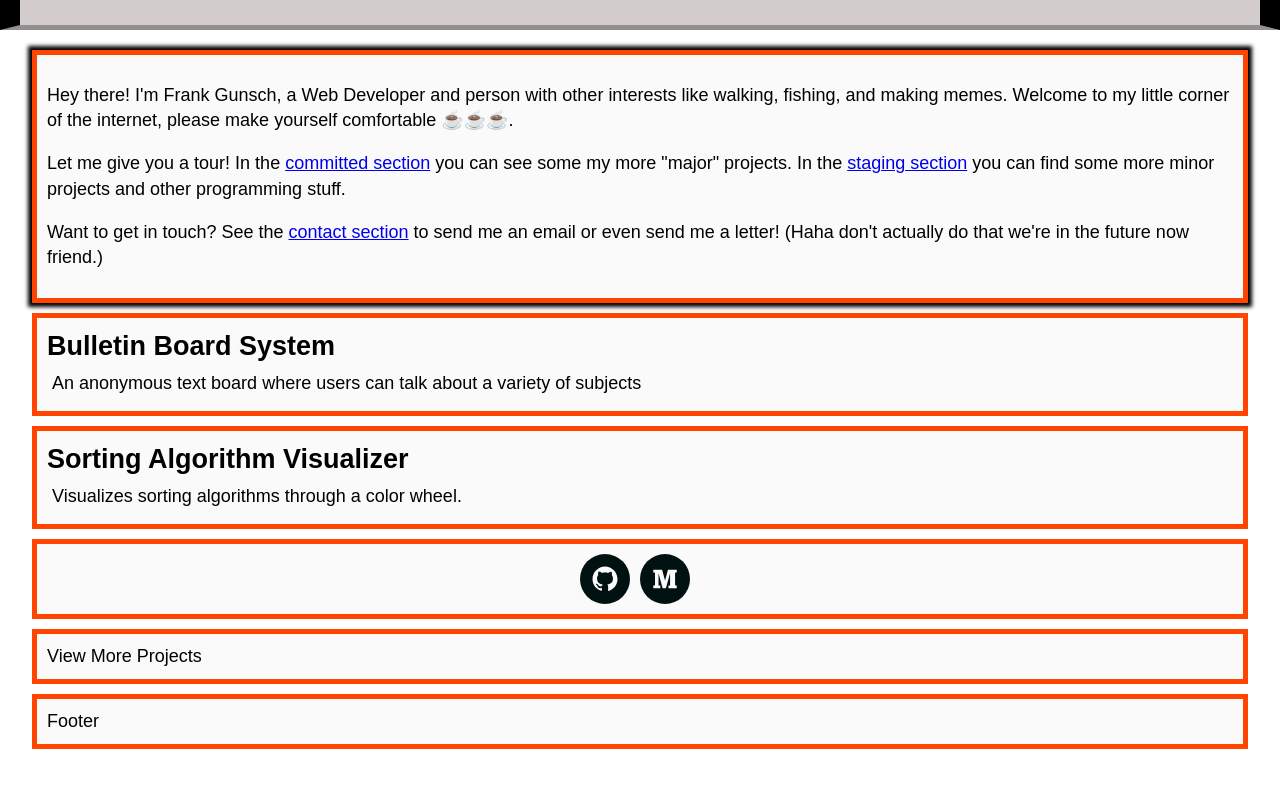
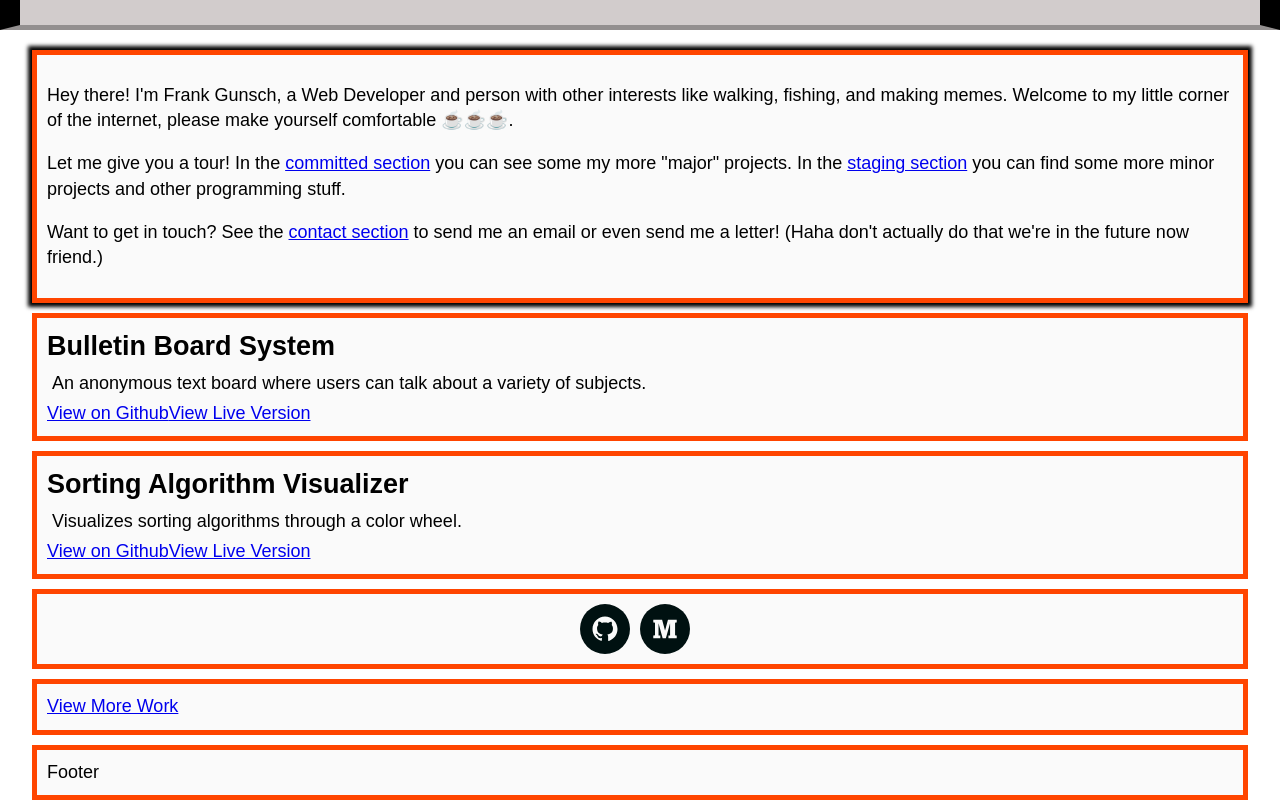
Before and after one commit to Yonkai/portfolio, a Next.js app: page / in a window 1280 px wide. Shown: the part 370-1170 px from the top of the page. Before the commit the page ends 1119 px from the top, so only its background shows below. Built offline with nearby package versions, Linux system fonts and the light colour scheme; a web font is replaced by a local one.

Commit message:
Refine Homepage Major Project card component

```diff
--- a/components/MajorProjectHomepageCard.js
+++ b/components/MajorProjectHomepageCard.js
@@ -1,4 +1,6 @@
-const ExtendedIntroCard = (props) => {
+import Link from 'next/link'
+
+const MajorProjectHomepageCard = (props) => {
   return (
     <div className='flex-container-major-project-homepage-card'>
       <section className='major-project-homepage-card'>
@@ -8,6 +10,13 @@ const ExtendedIntroCard = (props) => {
         <p>
           {props.description}
         </p>
+        <Link href='github.com'>
+          <a>View on Github</a>
+        </Link>
+        <Link href='github.com'>
+          <a>View Live Version</a>
+        </Link>
+
         <style jsx>
           {`
             .flex-container-major-project-homepage-card{
@@ -42,6 +51,7 @@ const ExtendedIntroCard = (props) => {
                 color: #000;
                 text-decoration: none;
                 transition:background-size .5s;
+                margin-right:15px;
             }
 
             a:hover {
@@ -59,4 +69,4 @@ const ExtendedIntroCard = (props) => {
   )
 }
 
-export default ExtendedIntroCard
+export default MajorProjectHomepageCard
--- a/pages/index.js
+++ b/pages/index.js
@@ -10,6 +10,7 @@ import ExtendedIntroCard from '../components/ExtendedIntroCard'
 import MajorProjectHomepageCard from '../components/MajorProjectHomepageCard'
 import TemplatedContainer from '../components/TemplatedContainer'
 import SocialMediaIcons from '../components/SocialMediaIcons'
+import Link from 'next/link'
 
 const Index = () => (
   <>
@@ -25,7 +26,7 @@ const Index = () => (
     {/* Change these to templated component with a Major project render prop comp. */}
     <MajorProjectHomepageCard
       title={'Bulletin Board System'}
-      description={`An anonymous text board where users can talk about a variety of subjects`}
+      description={`An anonymous text board where users can talk about a variety of subjects.`}
       borderColor={'orangered'}
     />
     <MajorProjectHomepageCard
@@ -37,10 +38,12 @@ const Index = () => (
     <TemplatedContainer borderColor={'orangered'}>
       <SocialMediaIcons />
     </TemplatedContainer>
-    <TemplatedContainer
-      text={'View More Projects'}
-      borderColor={'orangered'}
-    />
+    {/* Make a seperate component for view more work button */}
+    <TemplatedContainer>
+      <Link href='/committed'>
+        <a>View More Work</a>
+      </Link>
+    </TemplatedContainer>
     <TemplatedContainer
       text={'Footer'}
       borderColor={'orangered'}
@@ -51,7 +54,8 @@ const Index = () => (
           // Forest theme
           background-color:${theme.body.color};
           font-family: 'Anaheim', sans-serif;
-        }`}
+        }
+      `}
     </style>
   </>
 )
```
